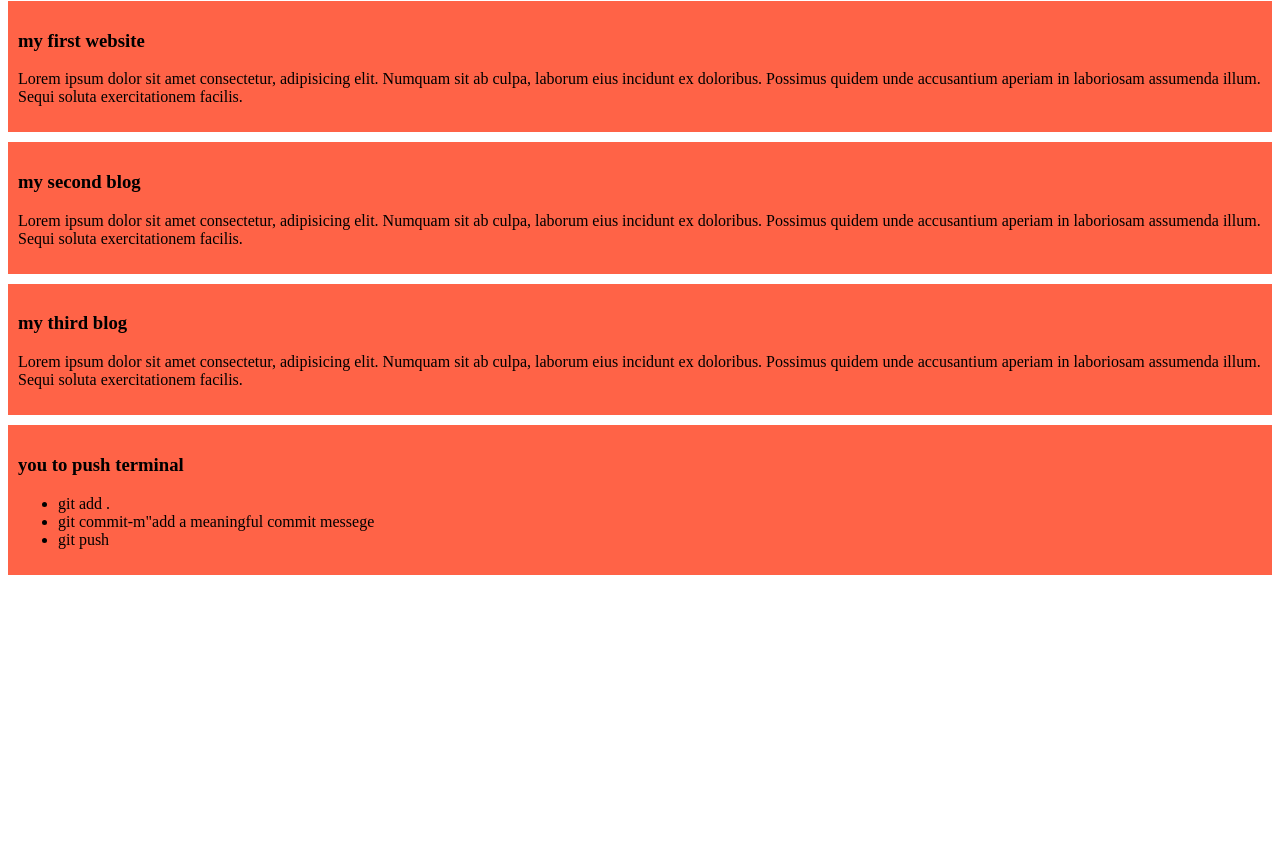
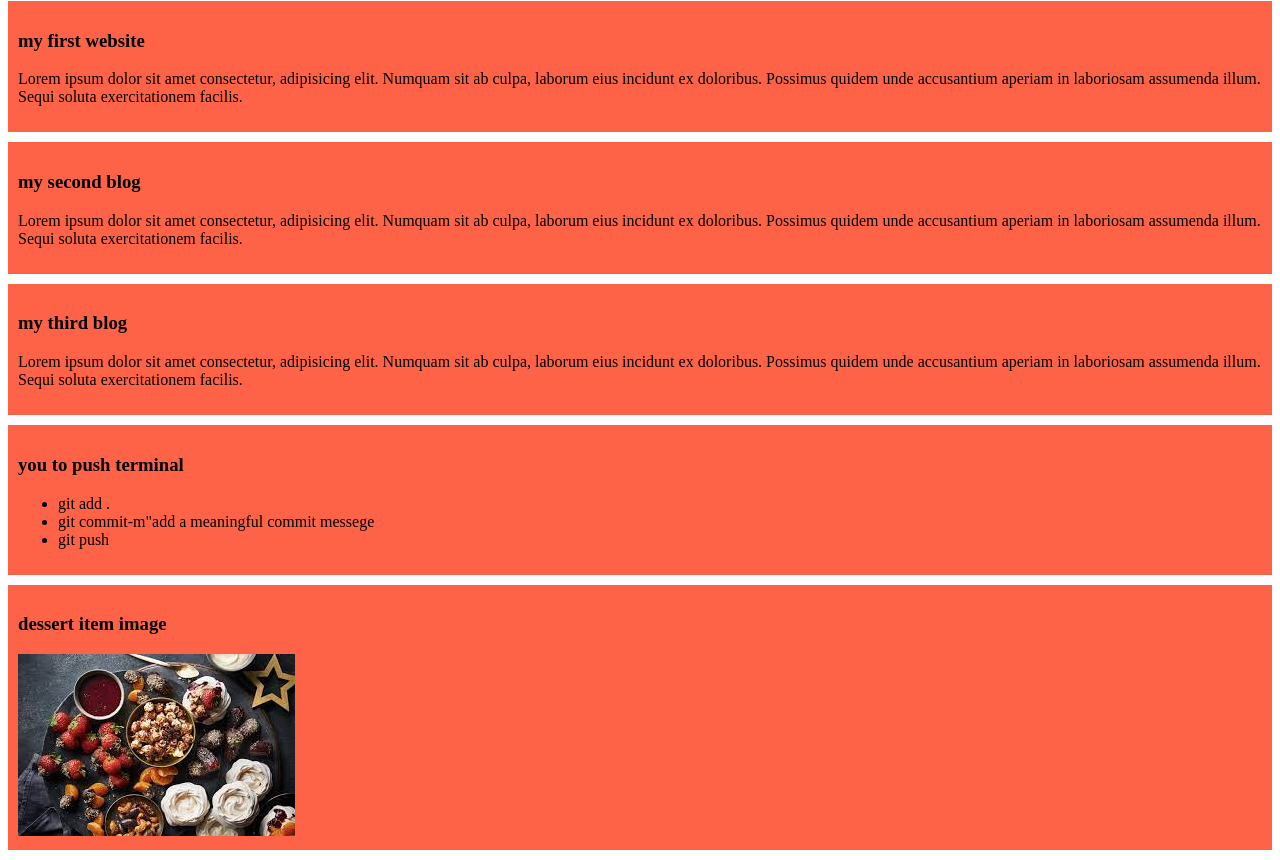
Before and after one commit to Thohagpx/my-simple-website, a plain HTML site: page index.html in a window 1280 px wide. Shown: the part 79-939 px from the top of the page. Before the commit the page ends 800 px from the top, so only its background shows below. Drawn offline with Linux system fonts and the light colour scheme.

Commit message:
image added

```diff
--- a/blogs.css
+++ b/blogs.css
@@ -3,4 +3,5 @@ div
     background-color: tomato;
     padding: 10px;
     margin-bottom: 10px;
+    /* image size:; */
 }
--- a/index.html
+++ b/index.html
@@ -24,7 +24,10 @@
             <li>git commit-m"add a meaningful commit messege</li>
             <li>git push</li></ul>
         </div>
-
+ <div>
+    <h3>dessert item image</h3>
+    <img src="images/dessert item.jpeg" alt="">
+ </div>
 
 </body>
 </html>
```
Also changed, not shown: images/dessert item.jpeg (added).
